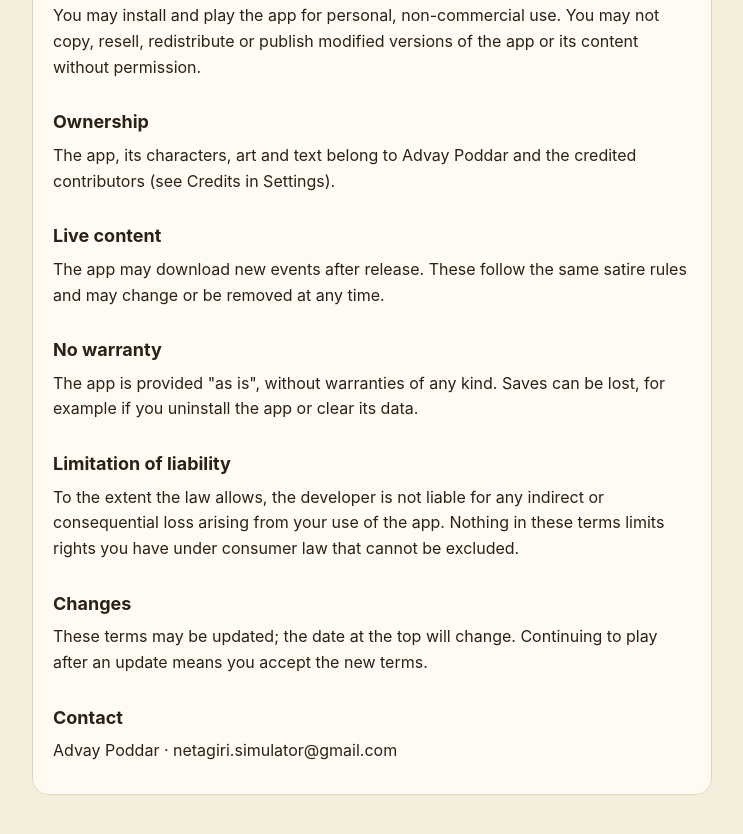
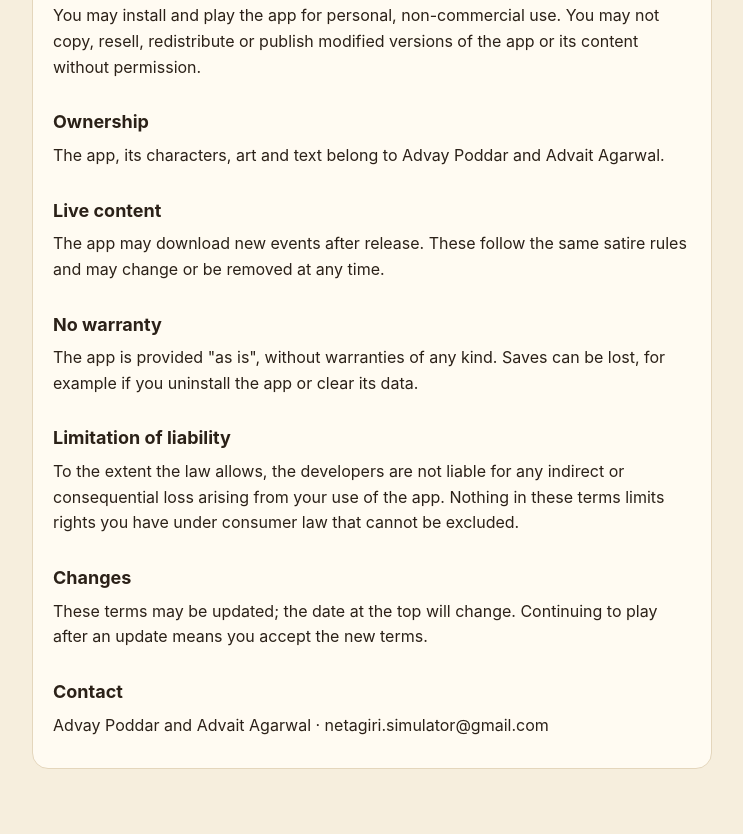
Before and after one commit to killerT477/neta-live, a plain HTML site: page terms.html in a window 1280 px wide. Shown: the part 444-1278 px from the top of the page, without its empty margins (268-1011 px from the left). Drawn offline with Linux system fonts and the light colour scheme.

Commit message:
Update terms.html: shared credits

```diff
--- a/terms.html
+++ b/terms.html
@@ -19,15 +19,15 @@ p{margin:0 0 10px} .card{background:var(--card);border:1px solid var(--line);bor
 <h2>Your licence</h2>
 <p>You may install and play the app for personal, non-commercial use. You may not copy, resell, redistribute or publish modified versions of the app or its content without permission.</p>
 <h2>Ownership</h2>
-<p>The app, its characters, art and text belong to Advay Poddar and the credited contributors (see Credits in Settings).</p>
+<p>The app, its characters, art and text belong to Advay Poddar and Advait Agarwal.</p>
 <h2>Live content</h2>
 <p>The app may download new events after release. These follow the same satire rules and may change or be removed at any time.</p>
 <h2>No warranty</h2>
 <p>The app is provided "as is", without warranties of any kind. Saves can be lost, for example if you uninstall the app or clear its data.</p>
 <h2>Limitation of liability</h2>
-<p>To the extent the law allows, the developer is not liable for any indirect or consequential loss arising from your use of the app. Nothing in these terms limits rights you have under consumer law that cannot be excluded.</p>
+<p>To the extent the law allows, the developers are not liable for any indirect or consequential loss arising from your use of the app. Nothing in these terms limits rights you have under consumer law that cannot be excluded.</p>
 <h2>Changes</h2>
 <p>These terms may be updated; the date at the top will change. Continuing to play after an update means you accept the new terms.</p>
 <h2>Contact</h2>
-<p>Advay Poddar · netagiri.simulator@gmail.com</p></div>
+<p>Advay Poddar and Advait Agarwal · netagiri.simulator@gmail.com</p></div>
 </main></body></html>
```
